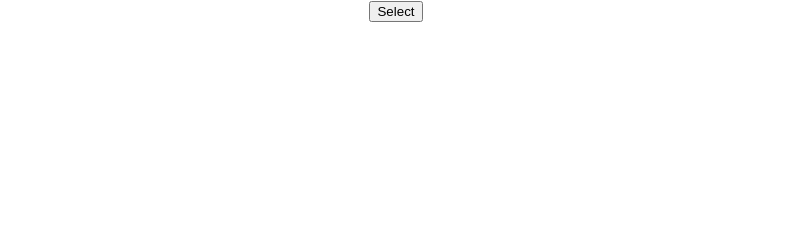
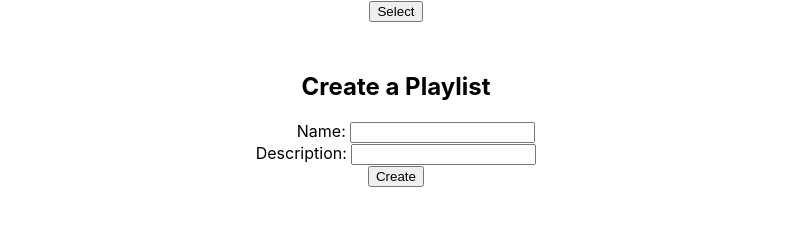
Before and after one commit to ivqonsanada/generasi-gigih-homework, a React (Create React App) app: page / in a window 1280 px wide. Shown: the part 4728-4953 px from the top of the page, without its empty margins (244-1035 px from the left). Before the commit the page ends 4766 px from the top, so only its background shows below. Built offline with nearby package versions, Linux system fonts and the light colour scheme; no server answers.

Commit message:
feat: add create playlist

```diff
--- a/src/App.js
+++ b/src/App.js
@@ -11,13 +11,12 @@ function App() {
   const [user, setUser] = useState({});
   const [trackList, setTrackList] = useState(initialTracks)
 
-
   useEffect(() => {
     const payload = getAccessTokenFromURL();
-    if (payload?.access_token) {
+    if (payload?.accessToken) {
       setAuth(payload);
-      getProfile(payload.access_token).then((res) => {
-        setUser(res);
+      getProfile().then(({ data }) => {
+        setUser(data);
       });
     }
   }, []);
@@ -28,7 +27,7 @@ function App() {
       type: "track",
       limit: 12,
     };
-    getSearchTracks(auth.access_token, options).then(({ data }) => {
+    getSearchTracks(options).then(({ data }) => {
       const selectedTracks = JSON.parse(localStorage.getItem('selectedTracks')) || [];
       setTrackList([...selectedTracks, ...data.tracks.items]);
     });
@@ -38,7 +37,7 @@ function App() {
     <div className="App">
       <Header user={user} auth={auth} handleSearch={handleSearch}></Header>
 
-      <Playlist data={trackList}></Playlist>
+      <Playlist data={trackList} auth={auth} user={user}></Playlist>
     </div>
   );
 }
--- a/src/api/auth.js
+++ b/src/api/auth.js
@@ -10,7 +10,9 @@ const loginAuthSpotify = () => {
 
 const getAccessTokenFromURL = () => {
   const urlSearchParams = new URLSearchParams(window.location.hash);
-  return { access_token: urlSearchParams.get('#access_token') };
+  const accessToken = urlSearchParams.get('#access_token');
+  localStorage.setItem('accessToken', accessToken);
+  return { accessToken };
 };
 
 export { loginAuthSpotify, getAccessTokenFromURL };
--- a/src/api/axios.js
+++ b/src/api/axios.js
@@ -1,4 +1,14 @@
 import axios from "axios"
+
+axios.defaults.headers.common['Content-Type'] = 'application/json';
+
+axios.interceptors.request.use(request => {
+  const token = localStorage.getItem('accessToken');
+  if (token) {
+    request.headers.common.Authorization = `Bearer ${token}`;
+  }
+  return request
+})
 
 axios.interceptors.response.use(response => {
   return response;
--- a/src/api/spotify.js
+++ b/src/api/spotify.js
@@ -1,26 +1,28 @@
 import axios from "axios";
-import "./axios";
+import "api/axios";
 
 const SPOTIFY_ENDPOINT = "https://api.spotify.com/v1";
 
-const getProfile = async (accessToken) => {
-  return axios.get(`${SPOTIFY_ENDPOINT}/me`, {
-    headers: {
-      Authorization: "Bearer " + accessToken,
-    },
-  });
+const getProfile = async () => {
+  return axios.get(`${SPOTIFY_ENDPOINT}/me`);
 };
 
-const getSearchTracks = async (accessToken, options) => {
+const getSearchTracks = async (options) => {
   const params = new URLSearchParams(options).toString();
-  return axios.get(`${SPOTIFY_ENDPOINT}/search?${params}`, {
-    headers: {
-      Authorization: "Bearer " + accessToken,
-    },
-  });
+  return axios.get(`${SPOTIFY_ENDPOINT}/search?${params}`);
+};
+
+const createNewPlaylist = async (userId, formPayload) => {
+  return axios.post(`${SPOTIFY_ENDPOINT}/users/${userId}/playlists`, formPayload);
+};
+
+const storeTracksToNewPlaylist = async (newPlaylistId, payload) => {
+  return axios.post(`${SPOTIFY_ENDPOINT}/playlists/${newPlaylistId}/tracks`, payload);
 };
 
 export {
   getProfile,
   getSearchTracks,
+  createNewPlaylist,
+  storeTracksToNewPlaylist
 };
--- a/src/components/header/index.jsx
+++ b/src/components/header/index.jsx
@@ -1,10 +1,9 @@
-
 import { loginAuthSpotify } from "api/auth"
 import { useState } from "react";
 
 const Header = ({ auth, handleSearch }) => {
   const [query, setQuery] = useState("")
-  const isAuthenticated = auth?.access_token;
+  const isAuthenticated = auth?.accessToken;
 
   const onSubmit = (e) => {
     e.preventDefault();
--- a/src/components/playlist/index.jsx
+++ b/src/components/playlist/index.jsx
@@ -1,15 +1,48 @@
 import Card from "components/card";
 import usePlaylist from "lib/usePlaylist";
+import { useState } from "react";
 
-const Playlist = ({ data }) => {
-  const { handleTrackSelect, isTrackSelected } = usePlaylist();
+const Playlist = ({ data, auth, user }) => {
+  const { handleTrackSelect, isTrackSelected, createPlaylist } = usePlaylist();
+  const [form, setForm] = useState({
+    name: "",
+    description: "",
+    public: false,
+    collaborative: false,
+  });
+
+  const handleChange = (e) => {
+    const { name, value } = e.target;
+    setForm({ ...form, [name]: value });
+  };
+
+  const handleSubmit = (e) => {
+    e.preventDefault();
+    createPlaylist({ accessToken: auth.accessToken, userId: user.id, formPayload: form });
+  };
 
   return (
-    <div>
-      {data.map((track) => (
-        <Card data={track} key={track.uri} handleSelect={handleTrackSelect} isSelected={isTrackSelected(track)} />
-      ))}
-    </div>
+    <>
+      <div>
+        {data.map((track) => (
+          <Card data={track} key={track.uri} handleSelect={handleTrackSelect} isSelected={isTrackSelected(track)} />
+        ))}
+      </div>
+      <div style={{ textAlign: "center", margin: "50px" }}>
+        <h2>Create a Playlist</h2>
+        <form id="createPlaylist" onSubmit={handleSubmit}>
+          <div>
+            <label htmlFor="name" style={{ paddingLeft: "40px" }}>Name: </label>
+            <input type="text" id="name" name="name" minLength="10" onChange={handleChange} />
+          </div>
+          <div>
+            <label htmlFor="description">Description: </label>
+            <input type="text" id="description" name="description" minLength="20" onChange={handleChange} />
+          </div>
+        </form>
+        <button form="createPlaylist">Create</button>
+      </div>
+    </>
   );
 };
 
--- a/src/lib/usePlaylist.js
+++ b/src/lib/usePlaylist.js
@@ -1,4 +1,5 @@
 import { useEffect, useState } from "react";
+import { createNewPlaylist as createNewPlaylistAPI, storeTracksToNewPlaylist } from "api/spotify";
 
 const usePlaylist = () => {
   const [selectedTracks, setSelectedTracks] = useState([]);
@@ -27,13 +28,24 @@ const usePlaylist = () => {
     } else {
       addTrack(track);
     }
+  };
 
+  const createPlaylist = async ({ userId, formPayload }) => {
+    return createNewPlaylistAPI(userId, formPayload)
+      .then(({ data }) => {
+        const { id: playlist_id } = data;
+        const selectedTracksUris = selectedTracks.map(e => e.uri);
+        return storeTracksToNewPlaylist(playlist_id, { uris: selectedTracksUris });
+      }).then(() => {
+        setSelectedTracks([]);
+      });
   };
 
   return {
     selectedTracks,
     isTrackSelected,
     handleTrackSelect,
+    createPlaylist
   };
 };
 
```
